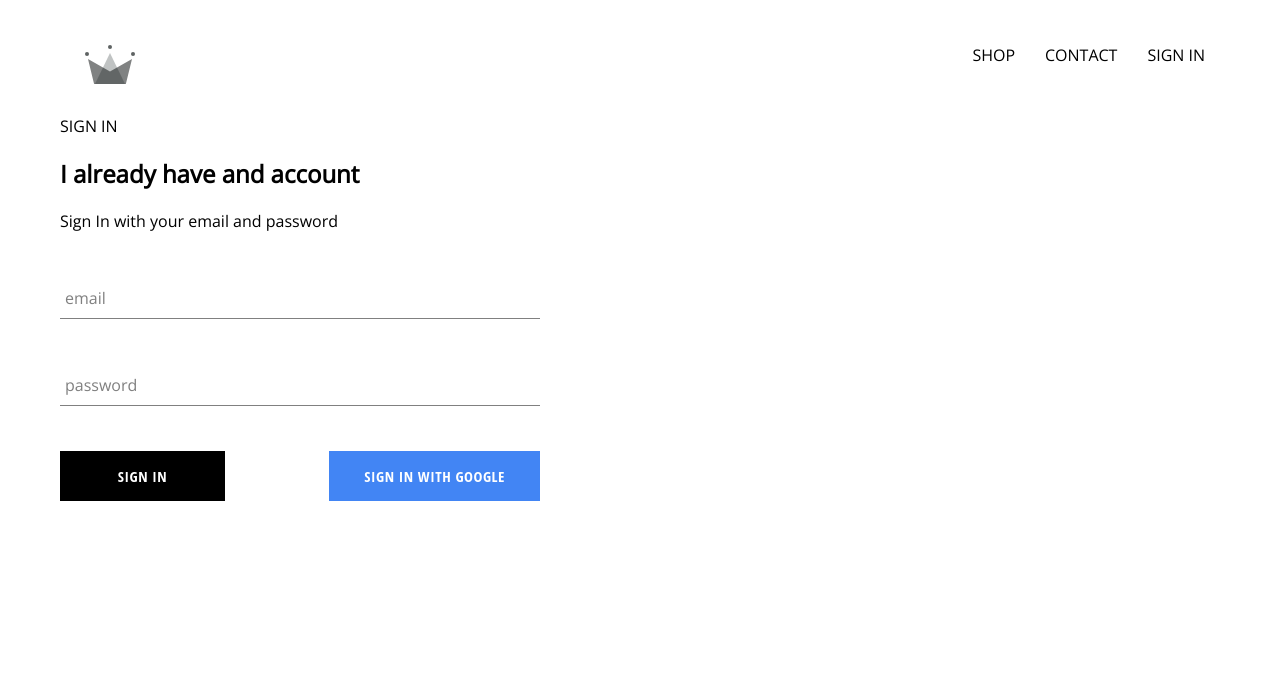
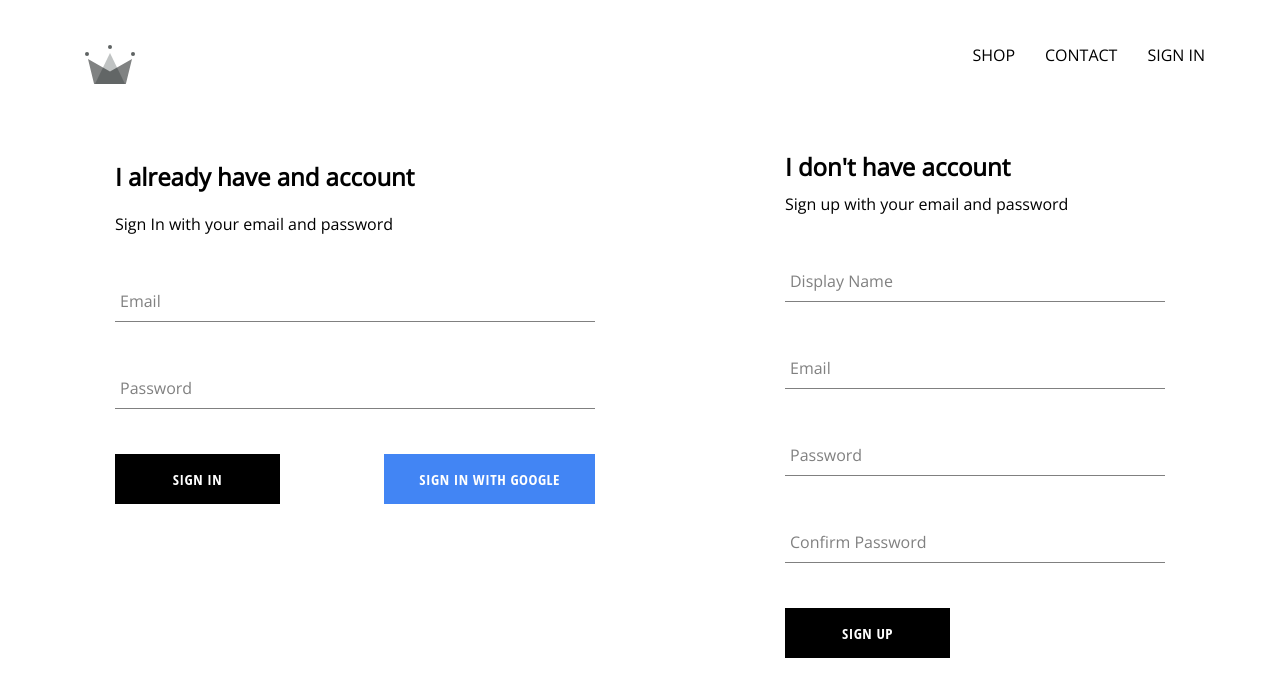
Before and after one commit to KeyurSimform/Practice_Project, a React (Create React App) app: page /signin in a window 1280 px wide. Shown: the top 696 px of the page. Built offline with nearby package versions, Linux system fonts and the light colour scheme; no server answers.

Commit message:
Adding the functionality of signup with email and pas using firebase

```diff
--- a/src/App.js
+++ b/src/App.js
@@ -26,13 +26,17 @@ function App() {
 							id: snapShot.id,
 							...snapShot.data(),
 						},
-					}, ()=>{console.log(users.currentUser)});
+					});
 				});
 			}
 			setUsers({currentUser:userAuth})
 			// console.log(users);
 		});
 	}, []);
+
+	useEffect(()=>{console.log(users.currentUser)},[users]);
+
+
 	return (
 		<div>
 			<Header currentUser={users.currentUser} />
--- a/src/Componenet/FormInput/FormInput.jsx
+++ b/src/Componenet/FormInput/FormInput.jsx
@@ -1,7 +1,7 @@
 import "../FormInput/FormInput.style.scss";
 
 const FormInput = ({value , ...otherProps}) => {
-	console.log(value);
+	// console.log(value);
 	return (
 		<div className="group">
 			<input className="form-input" value={value} onChange={otherProps.handleChange} {...otherProps}/>
--- a/src/Componenet/SignIn/SignIn.jsx
+++ b/src/Componenet/SignIn/SignIn.jsx
@@ -37,7 +37,7 @@ const SignIn = () => {
 					type="email"
 					handleChange={handleChange}
 					value={attribute.email}
-					label="email"
+					label="Email"
 					required
 				/>
 
@@ -46,7 +46,7 @@ const SignIn = () => {
 					type="password"
 					handleChange={handleChange}
 					value={attribute.password}
-					label="password"
+					label="Password"
 					required
 				/>
 				<div className="buttons">
--- /dev/null
+++ b/src/Componenet/SignUp/SignUp.jsx
@@ -0,0 +1,94 @@
+import "../SignUp/SignUp.style.scss";
+
+import FormInput from "../FormInput/FormInput";
+import CustomButton from "../CustomButton/CustomButton";
+import { auth, creatUserProfileDocument } from "../../FireBase/firebase.utils";
+import { useState } from "react";
+
+const SignUp = () => {
+	const [userSignUp, setUserSignUp] = useState({
+		displayName: "",
+		email: "",
+		password: "",
+		confirmPassword: "",
+	});
+
+	const handleSubmit = async (event) => {
+		event.preventDefault();
+		const { displayName, email, password, confirmPassword } = userSignUp;
+		if (password !== confirmPassword) {
+			alert("Passwords are not matching");
+			return;
+		}
+
+		try {
+			const { user } = await auth.createUserWithEmailAndPassword(
+				email,
+				password
+			);
+			await creatUserProfileDocument(user, { displayName });
+			setUserSignUp({
+				displayName: "",
+				email: "",
+				password: "",
+				confirmPassword: "",
+			});
+		} catch (error) {
+			console.error(error);
+		}
+	};
+
+	const handleChange = (event) => {
+		const { value, name } = event.target;
+		setUserSignUp((prev) => {
+			return { ...prev, [name]: value };
+		});
+	};
+
+	const { displayName, email, password, confirmPassword } = userSignUp;
+
+	return (
+		<div className="sign-up">
+			<h2 className="title">I don't have account</h2>
+			<span>Sign up with your email and password</span>
+			<form className="sign-up-form" onSubmit={handleSubmit}>
+				<FormInput
+					type="text"
+					name="displayName"
+					value={displayName}
+					onChange={handleChange}
+					label="Display Name"
+					required
+				/>
+				<FormInput
+					type="email"
+					name="email"
+					value={email}
+					onChange={handleChange}
+					label="Email"
+					required
+				/>
+				<FormInput
+					type="password"
+					name="password"
+					value={password}
+					onChange={handleChange}
+					label="Password"
+					required
+				/>
+				<FormInput
+					type="password"
+					name="confirmPassword"
+					value={confirmPassword}
+					onChange={handleChange}
+					label="Confirm Password"
+					required
+				/>
+
+				<CustomButton type="submit">Sign Up</CustomButton>
+			</form>
+		</div>
+	);
+};
+
+export default SignUp;
--- /dev/null
+++ b/src/Componenet/SignUp/SignUp.style.scss
@@ -0,0 +1,10 @@
+.sign-up{
+    width: 380px;
+    display: flex;
+    flex-direction: column;
+
+    .title{
+        margin: 10px 0;
+    }
+
+}
--- a/src/Pages/SignInAndSignOut/SignInAndSignUp.jsx
+++ b/src/Pages/SignInAndSignOut/SignInAndSignUp.jsx
@@ -1,12 +1,13 @@
 import "../SignInAndSignOut/SignInAndSignUp.style.scss";
 import SignIn from "../../Componenet/SignIn/SignIn";
-
+import SignUp from "../../Componenet/SignUp/SignUp";
 
 const SignInAndSignUp = () => {
 	return (
 		<div className="sign-in-and-sign-up">
-			SIGN IN
+			{/* SIGN IN */}
 			<SignIn />
+			<SignUp />
 		</div>
 	);
 };
--- a/src/Pages/SignInAndSignOut/SignInAndSignUp.style.scss
+++ b/src/Pages/SignInAndSignOut/SignInAndSignUp.style.scss
@@ -0,0 +1,6 @@
+.sign-in-and-sign-up{
+    width: 1050px;
+    display: flex;
+    justify-content: space-between;
+    margin: 50px auto;
+}
```
